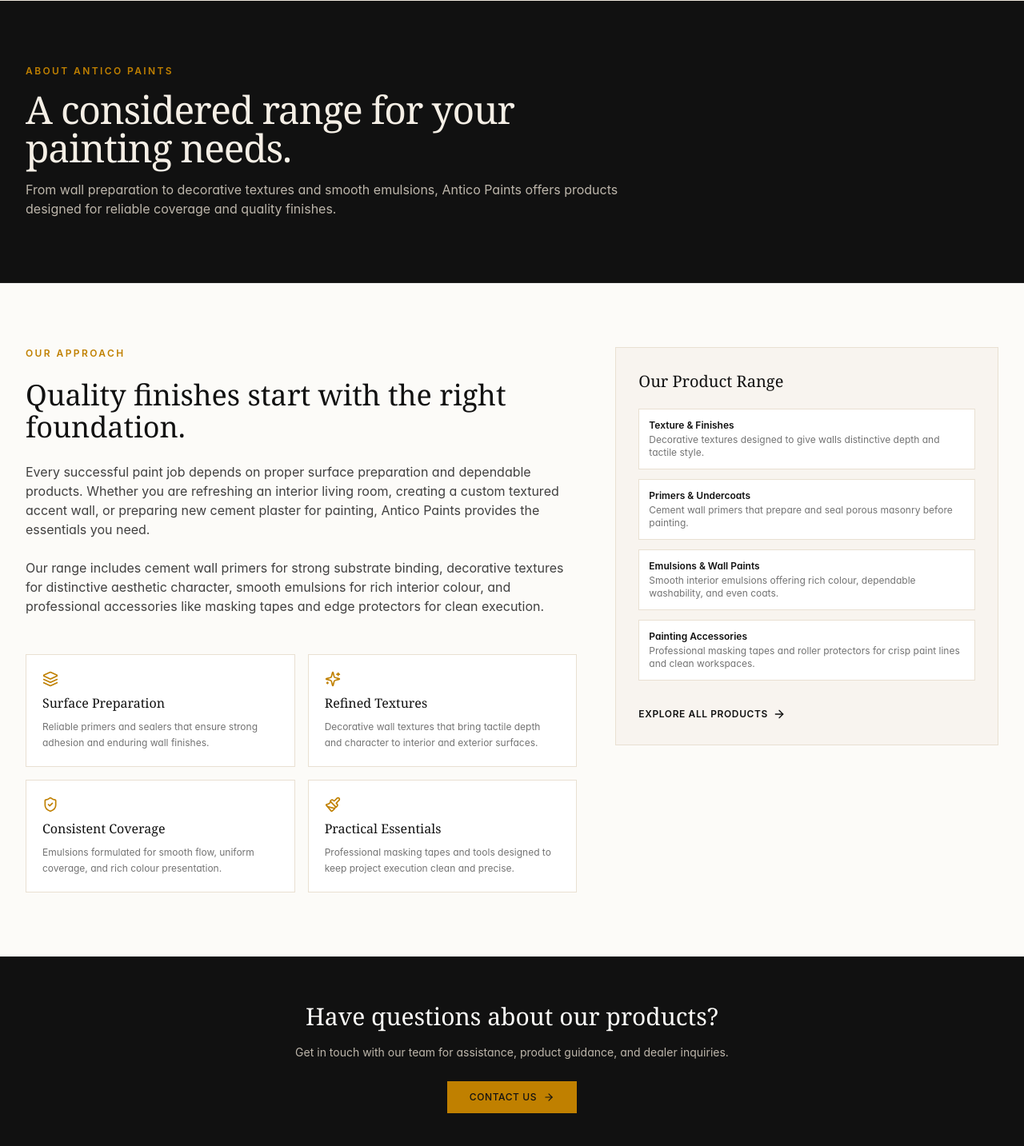
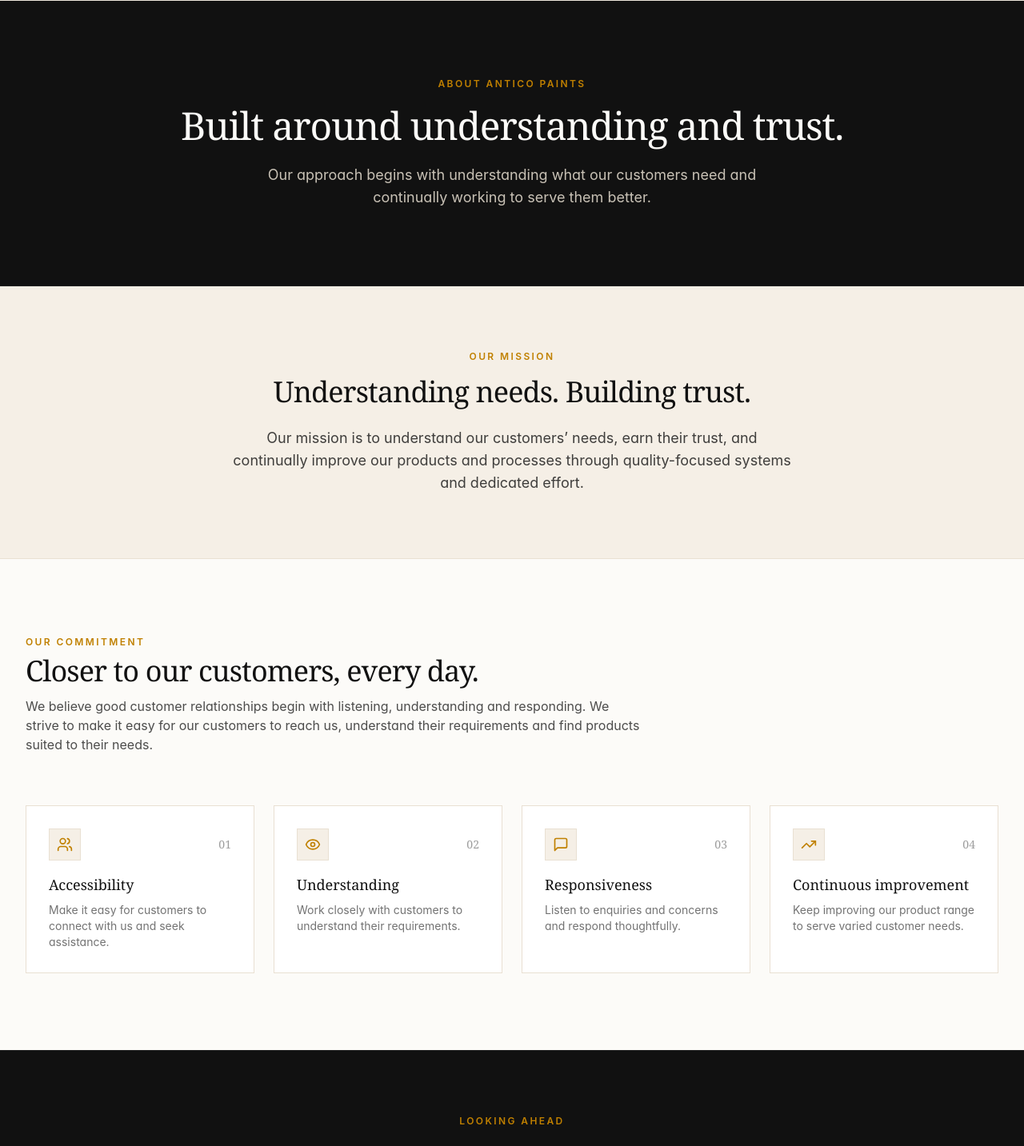
Before and after one commit to Pranshu012/AnticoPaints, a Next.js app: page /about in a window 1280 px wide. Shown: the part 80-1513 px from the top of the page at 80% size. Built offline with nearby package versions, Linux system fonts and the light colour scheme.

Commit message:
Add professional About Us page and homepage mission section

```diff
--- a/src/app/about/page.tsx
+++ b/src/app/about/page.tsx
@@ -1,167 +1,127 @@
 import React from "react";
 import type { Metadata } from "next";
 import Link from "next/link";
-import { ArrowRight, ShieldCheck, Sparkles, Layers, Paintbrush } from "lucide-react";
+import { ArrowRight, Users, Eye, MessageSquare, TrendingUp } from "lucide-react";
+import { aboutPageData } from "@/data/company";
 
 export const metadata: Metadata = {
   title: "About Us | Antico Paints",
   description:
-    "Learn about Antico Paints: our range of wall finishes, primers, emulsions and painting essentials.",
+    "Learn about Antico Paints: our mission, customer commitment, and dedication to understanding needs and building trust.",
 };
 
-const VALUES = [
-  {
-    icon: Layers,
-    title: "Surface Preparation",
-    description: "Reliable primers and sealers that ensure strong adhesion and enduring wall finishes.",
-  },
-  {
-    icon: Sparkles,
-    title: "Refined Textures",
-    description: "Decorative wall textures that bring tactile depth and character to interior and exterior surfaces.",
-  },
-  {
-    icon: ShieldCheck,
-    title: "Consistent Coverage",
-    description: "Emulsions formulated for smooth flow, uniform coverage, and rich colour presentation.",
-  },
-  {
-    icon: Paintbrush,
-    title: "Practical Essentials",
-    description: "Professional masking tapes and tools designed to keep project execution clean and precise.",
-  },
-];
+const PRINCIPLE_ICONS = {
+  accessibility: Users,
+  understanding: Eye,
+  responsiveness: MessageSquare,
+  "continuous-improvement": TrendingUp,
+};
 
 export default function AboutPage() {
+  const { intro, mission, commitment, closing } = aboutPageData;
+
   return (
     <div className="bg-brand-offwhite min-h-screen">
-      {/* Hero Header */}
-      <section className="bg-brand-black text-brand-offwhite py-14 sm:py-20 border-b border-brand-charcoal">
-        <div className="max-w-7xl mx-auto px-4 sm:px-6 lg:px-8">
-          <div className="max-w-3xl space-y-4">
+      {/* 1. Page Introduction */}
+      <section className="bg-brand-black text-brand-offwhite py-16 sm:py-20 lg:py-24 border-b border-brand-charcoal">
+        <div className="max-w-4xl mx-auto px-4 sm:px-6 lg:px-8 text-center space-y-5">
           <span className="text-xs uppercase tracking-[0.2em] font-sans font-semibold text-brand-gold block">
-              ABOUT ANTICO PAINTS
+            {intro.eyebrow}
           </span>
-            <h1 className="font-serif text-3xl sm:text-5xl text-brand-beige-light tracking-tight">
-              A considered range for your painting needs.
+          <h1 className="font-serif text-3xl sm:text-4xl md:text-5xl text-brand-offwhite tracking-tight leading-[1.15]">
+            {intro.heading}
           </h1>
-            <p className="text-sm sm:text-base text-brand-beige/80 leading-relaxed font-sans">
-              From wall preparation to decorative textures and smooth emulsions, Antico Paints offers products designed for reliable coverage and quality finishes.
+          <p className="text-base sm:text-lg text-brand-beige/85 max-w-2xl mx-auto font-sans leading-relaxed pt-1">
+            {intro.description}
+          </p>
+        </div>
+      </section>
+
+      {/* 2. Our Mission */}
+      <section className="py-16 sm:py-20 bg-[#F5EFE6] border-b border-brand-beige">
+        <div className="max-w-3xl mx-auto px-4 sm:px-6 lg:px-8 text-center space-y-4">
+          <span className="text-xs uppercase tracking-[0.2em] font-sans font-semibold text-brand-gold block">
+            OUR MISSION
+          </span>
+          <h2 className="font-serif text-2xl sm:text-3xl lg:text-4xl text-brand-black tracking-tight leading-snug">
+            {mission.heading}
+          </h2>
+          <p className="text-base sm:text-lg text-brand-black/80 font-sans leading-relaxed pt-2">
+            {mission.content}
+          </p>
+        </div>
+      </section>
+
+      {/* 3. Our Commitment to Customers */}
+      <section className="py-16 sm:py-24 max-w-7xl mx-auto px-4 sm:px-6 lg:px-8">
+        <div className="max-w-3xl mb-12 sm:mb-16">
+          <span className="text-xs uppercase tracking-[0.2em] font-sans font-semibold text-brand-gold block mb-2">
+            OUR COMMITMENT
+          </span>
+          <h2 className="font-serif text-2xl sm:text-3xl lg:text-4xl text-brand-black tracking-tight">
+            {commitment.heading}
+          </h2>
+          <p className="text-sm sm:text-base text-brand-black/75 font-sans mt-3 leading-relaxed">
+            {commitment.introduction}
+          </p>
+        </div>
+
+        {/* 4 Consistency Principles Cards: 1 col on mobile, 2 col on tablet, 4 col on desktop */}
+        <div className="grid grid-cols-1 md:grid-cols-2 lg:grid-cols-4 gap-6">
+          {commitment.principles.map((principle, index) => {
+            const Icon =
+              PRINCIPLE_ICONS[principle.id as keyof typeof PRINCIPLE_ICONS] || Users;
+            const stepNumber = `0${index + 1}`;
+
+            return (
+              <div
+                key={principle.id}
+                className="bg-white border border-brand-beige p-6 sm:p-7 flex flex-col justify-between shadow-xs hover:border-brand-gold/60 transition-colors"
+              >
+                <div className="space-y-4">
+                  <div className="flex items-center justify-between">
+                    <div className="w-10 h-10 rounded-xs bg-[#F5EFE6] border border-brand-beige flex items-center justify-center text-brand-gold">
+                      <Icon className="w-5 h-5" />
+                    </div>
+                    <span className="font-serif text-sm text-brand-muted/70">
+                      {stepNumber}
+                    </span>
+                  </div>
+
+                  <div>
+                    <h3 className="font-serif text-lg font-medium text-brand-black">
+                      {principle.title}
+                    </h3>
+                    <p className="text-xs sm:text-sm text-brand-muted font-sans mt-2 leading-relaxed">
+                      {principle.description}
                     </p>
                   </div>
                 </div>
-      </section>
-
-      {/* Main Narrative */}
-      <section className="py-16 sm:py-20 max-w-7xl mx-auto px-4 sm:px-6 lg:px-8">
-        <div className="grid grid-cols-1 lg:grid-cols-12 gap-12 items-start">
-
-          {/* Left Column: Mission & Story */}
-          <div className="lg:col-span-7 space-y-6">
-            <span className="text-xs uppercase tracking-[0.2em] text-brand-gold font-semibold block">
-              OUR APPROACH
-            </span>
-            <h2 className="font-serif text-2xl sm:text-3xl lg:text-4xl text-brand-black leading-snug">
-              Quality finishes start with the right foundation.
-            </h2>
-
-            <p className="text-sm sm:text-base text-brand-black/80 leading-relaxed">
-              Every successful paint job depends on proper surface preparation and dependable products. Whether you are refreshing an interior living room, creating a custom textured accent wall, or preparing new cement plaster for painting, Antico Paints provides the essentials you need.
-            </p>
-
-            <p className="text-sm sm:text-base text-brand-black/80 leading-relaxed">
-              Our range includes cement wall primers for strong substrate binding, decorative textures for distinctive aesthetic character, smooth emulsions for rich interior colour, and professional accessories like masking tapes and edge protectors for clean execution.
-            </p>
-
-            {/* Core Pillars Grid */}
-            <div className="grid grid-cols-1 sm:grid-cols-2 gap-4 pt-6">
-              {VALUES.map((val, idx) => {
-                const Icon = val.icon;
-                return (
-                  <div key={idx} className="p-5 bg-white border border-brand-beige shadow-xs space-y-2">
-                    <Icon className="w-5 h-5 text-brand-gold" />
-                    <h3 className="font-serif text-base text-brand-black">{val.title}</h3>
-                    <p className="text-xs text-brand-muted leading-relaxed">{val.description}</p>
               </div>
             );
           })}
         </div>
-          </div>
-
-          {/* Right Column: Clean Product Overview Card */}
-          <div className="lg:col-span-5 space-y-6">
-            <div className="bg-brand-beige/25 border border-brand-beige p-7 shadow-xs space-y-5">
-              <h3 className="font-serif text-xl text-brand-black">Our Product Range</h3>
-
-              <ul className="space-y-3 text-xs font-sans text-brand-black/80">
-                <li className="p-3 bg-white border border-brand-beige">
-                  <span className="font-semibold block text-brand-black mb-0.5">
-                    Texture &amp; Finishes
-                  </span>
-                  <p className="text-brand-muted">
-                    Decorative textures designed to give walls distinctive depth and tactile style.
-                  </p>
-                </li>
-
-                <li className="p-3 bg-white border border-brand-beige">
-                  <span className="font-semibold block text-brand-black mb-0.5">
-                    Primers &amp; Undercoats
-                  </span>
-                  <p className="text-brand-muted">
-                    Cement wall primers that prepare and seal porous masonry before painting.
-                  </p>
-                </li>
-
-                <li className="p-3 bg-white border border-brand-beige">
-                  <span className="font-semibold block text-brand-black mb-0.5">
-                    Emulsions &amp; Wall Paints
-                  </span>
-                  <p className="text-brand-muted">
-                    Smooth interior emulsions offering rich colour, dependable washability, and even coats.
-                  </p>
-                </li>
-
-                <li className="p-3 bg-white border border-brand-beige">
-                  <span className="font-semibold block text-brand-black mb-0.5">
-                    Painting Accessories
-                  </span>
-                  <p className="text-brand-muted">
-                    Professional masking tapes and roller protectors for crisp paint lines and clean workspaces.
-                  </p>
-                </li>
-              </ul>
-
-              <div className="pt-2">
-                <Link
-                  href="/products/"
-                  className="inline-flex items-center gap-1.5 text-xs uppercase tracking-wider font-semibold text-brand-black hover:text-brand-gold transition-colors"
-                >
-                  <span>Explore All Products</span>
-                  <ArrowRight className="w-4 h-4" />
-                </Link>
-              </div>
-            </div>
-          </div>
-
-        </div>
       </section>
 
-      {/* Contact Prompt */}
-      <section className="bg-brand-black text-brand-offwhite py-14 border-t border-brand-charcoal">
-        <div className="max-w-4xl mx-auto px-4 sm:px-6 lg:px-8 text-center space-y-4">
-          <h2 className="font-serif text-2xl sm:text-3xl text-brand-offwhite">
-            Have questions about our products?
+      {/* 4. Closing Section */}
+      <section className="bg-brand-black text-brand-offwhite py-16 sm:py-20 border-t border-brand-charcoal">
+        <div className="max-w-3xl mx-auto px-4 sm:px-6 lg:px-8 text-center space-y-5">
+          <span className="text-xs uppercase tracking-[0.2em] font-sans font-semibold text-brand-gold block">
+            LOOKING AHEAD
+          </span>
+          <h2 className="font-serif text-2xl sm:text-3xl lg:text-4xl text-brand-offwhite tracking-tight">
+            {closing.heading}
           </h2>
-          <p className="text-sm text-brand-beige/80 max-w-xl mx-auto leading-relaxed">
-            Get in touch with our team for assistance, product guidance, and dealer inquiries.
+          <p className="text-sm sm:text-base text-brand-beige/80 font-sans leading-relaxed max-w-2xl mx-auto">
+            {closing.content}
           </p>
-          <div className="pt-2">
+          <div className="pt-3">
             <Link
-              href="/contact/"
-              className="inline-flex items-center justify-center gap-2 px-7 py-3 bg-brand-gold text-brand-black hover:bg-brand-gold-light transition-colors text-xs uppercase tracking-wider font-medium"
+              href={closing.buttonLink}
+              className="inline-flex items-center justify-center gap-2 px-8 py-3.5 bg-brand-gold text-brand-black hover:bg-brand-gold-light transition-colors text-sm font-sans font-medium tracking-wide"
             >
-              <span>Contact Us</span>
-              <ArrowRight className="w-3.5 h-3.5" />
+              <span>{closing.buttonText}</span>
+              <ArrowRight className="w-4 h-4" />
             </Link>
           </div>
         </div>
--- a/src/app/page.tsx
+++ b/src/app/page.tsx
@@ -2,7 +2,7 @@
 import type { Metadata } from "next";
 import { SimpleHero } from "@/components/home/SimpleHero";
 import { SimpleCategoryGrid } from "@/components/home/SimpleCategoryGrid";
-import { SimpleAboutSection } from "@/components/home/SimpleAboutSection";
+import { HomeMissionSection } from "@/components/home/HomeMissionSection";
 import { SimpleContactCTA } from "@/components/home/SimpleContactCTA";
 
 export const metadata: Metadata = {
@@ -20,8 +20,8 @@
       {/* Section B: Product Categories */}
       <SimpleCategoryGrid />
 
-      {/* Section C: Simple About Section */}
-      <SimpleAboutSection />
+      {/* Section C: Mission Statement / What We Believe */}
+      <HomeMissionSection />
 
       {/* Section D: Contact CTA */}
       <SimpleContactCTA />
--- /dev/null
+++ b/src/components/home/HomeMissionSection.tsx
@@ -0,0 +1,42 @@
+import React from "react";
+import Link from "next/link";
+import { ArrowRight } from "lucide-react";
+import { homeMissionData } from "@/data/company";
+
+export function HomeMissionSection() {
+  const { eyebrow, heading, content, linkText, linkHref } = homeMissionData;
+
+  return (
+    <section className="bg-[#F5EFE6] py-12 sm:py-16 border-b border-brand-beige">
+      <div className="max-w-3xl mx-auto px-4 sm:px-6 lg:px-8 text-center space-y-4">
+
+        {/* Eyebrow */}
+        <span className="text-xs uppercase tracking-[0.2em] font-sans font-semibold text-brand-gold block">
+          {eyebrow}
+        </span>
+
+        {/* Heading */}
+        <h2 className="font-serif text-2xl sm:text-3xl lg:text-3xl text-brand-black tracking-tight leading-snug">
+          {heading}
+        </h2>
+
+        {/* Mission Statement Copy */}
+        <p className="text-sm sm:text-base text-brand-black/80 max-w-xl mx-auto font-sans leading-relaxed">
+          {content}
+        </p>
+
+        {/* Compact About Us Link */}
+        <div className="pt-2">
+          <Link
+            href={linkHref}
+            className="group inline-flex items-center gap-1.5 text-xs uppercase tracking-wider font-semibold text-brand-black hover:text-brand-gold transition-colors py-1"
+          >
+            <span>{linkText}</span>
+            <ArrowRight className="w-3.5 h-3.5 transition-transform duration-200 group-hover:translate-x-1" />
+          </Link>
+        </div>
+
+      </div>
+    </section>
+  );
+}
--- a/src/components/home/SimpleAboutSection.tsx
+++ b/src/components/home/SimpleAboutSection.tsx
@@ -1,39 +1 @@
-import React from "react";
-import Link from "next/link";
-import { ArrowRight } from "lucide-react";
-
-export function SimpleAboutSection() {
-  return (
-    <section className="bg-[#F5EFE6] py-16 sm:py-20 lg:py-24 border-b border-brand-beige">
-      <div className="max-w-4xl mx-auto px-4 sm:px-6 lg:px-8 text-center space-y-6">
-
-        {/* Eyebrow */}
-        <span className="text-xs uppercase tracking-[0.2em] font-sans font-semibold text-brand-gold block">
-          ABOUT ANTICO PAINTS
-        </span>
-
-        {/* Heading */}
-        <h2 className="font-serif text-2xl sm:text-3xl lg:text-4xl text-brand-black tracking-tight leading-snug">
-          A considered range for your painting needs.
-        </h2>
-
-        {/* Supporting Copy */}
-        <p className="text-base sm:text-lg text-brand-black/75 max-w-2xl mx-auto font-sans leading-relaxed">
-          From wall preparation to finishing touches, discover our range of textures, primers, emulsions and painting accessories.
-        </p>
-
-        {/* Action Button */}
-        <div className="pt-4">
-          <Link
-            href="/products/"
-            className="inline-flex items-center justify-center gap-2 px-8 py-3.5 bg-brand-black text-brand-offwhite hover:bg-brand-gold hover:text-brand-black transition-colors text-sm font-sans font-medium tracking-wide shadow-sm"
-          >
-            <span>Discover Our Products</span>
-            <ArrowRight className="w-4 h-4" />
-          </Link>
-        </div>
-
-      </div>
-    </section>
-  );
-}
+export { HomeMissionSection as SimpleAboutSection } from "./HomeMissionSection";
--- a/src/data/company.ts
+++ b/src/data/company.ts
@@ -1,28 +1,28 @@
-import { CompanyInfo, Catalogue } from "@/types";
+import { CompanyInfo, Catalogue, AboutContent, HomeMissionContent } from "@/types";
 
 export const companyData: CompanyInfo = {
   brandName: "Antico Paints",
   legalEntityPlaceholder: "[Placeholder: Commercial Paint Manufacturing Co. Ltd.]",
   establishedPlaceholder: "[Placeholder: Year Established / Founding Timeline]",
-  tagline: "Architectural Precision. Timeless Formulation.",
+  tagline: "The right finish for your walls.",
   missionStatement:
-    "Engineered for architects, commercial specifiers, and discerning interior designers. Antico Paints formulates high-solids emulsions, high-durability exterior systems, and artisan architectural textures designed to withstand demanding environmental conditions.",
+    "Our mission is to understand our customers’ needs, earn their trust, and continually improve our products and processes through quality-focused systems and dedicated effort.",
   values: [
     {
-      title: "Pigment Density & Purity",
-      description: "Formulated with micronised minerals and lightfast pigments to achieve deep optical opacity and balanced surface reflectance across natural and artificial illumination."
+      title: "Accessibility",
+      description: "Make it easy for customers to connect with us and seek assistance."
     },
     {
-      title: "Commercial Durability",
-      description: "Developed to meet rigorous commercial scrubbing, wet-abrasion resistance, and exterior weathering thresholds required by large-scale specifications."
+      title: "Understanding",
+      description: "Work closely with customers to understand their requirements."
     },
     {
-      title: "Environmental Responsibility",
-      description: "Low-VOC formulations engineered with minimal solvent emissions, prioritising interior air quality and sustainable architectural standards [Placeholder: Green certification status pending client data]."
+      title: "Responsiveness",
+      description: "Listen to enquiries and concerns and respond thoughtfully."
     },
     {
-      title: "Architectural Advisory",
-      description: "Direct technical specification assistance, substrate compatibility audits, and custom batch colour formulation for commercial contracts."
+      title: "Continuous Improvement",
+      description: "Keep improving our product range to serve varied customer needs."
     }
   ],
   specificationsNotice: "Technical datasheets, VOC metrics, dry film thicknesses (DFT), and test certificates are provided for project evaluation. Final system guarantees require official technical site sign-off.",
@@ -35,6 +35,64 @@
   },
   complianceNotice: "[Placeholder: ISO 9001, ISO 14001, ASTM test standards, and Regional VOC compliance certificates to be inserted upon verification]"
 };
+
+export const aboutPageData: AboutContent = {
+  intro: {
+    eyebrow: "ABOUT ANTICO PAINTS",
+    heading: "Built around understanding and trust.",
+    description:
+      "Our approach begins with understanding what our customers need and continually working to serve them better.",
+  },
+  mission: {
+    heading: "Understanding needs. Building trust.",
+    content:
+      "Our mission is to understand our customers’ needs, earn their trust, and continually improve our products and processes through quality-focused systems and dedicated effort.",
+  },
+  commitment: {
+    heading: "Closer to our customers, every day.",
+    introduction:
+      "We believe good customer relationships begin with listening, understanding and responding. We strive to make it easy for our customers to reach us, understand their requirements and find products suited to their needs.",
+    principles: [
+      {
+        id: "accessibility",
+        title: "Accessibility",
+        description: "Make it easy for customers to connect with us and seek assistance.",
+      },
+      {
+        id: "understanding",
+        title: "Understanding",
+        description: "Work closely with customers to understand their requirements.",
+      },
+      {
+        id: "responsiveness",
+        title: "Responsiveness",
+        description: "Listen to enquiries and concerns and respond thoughtfully.",
+      },
+      {
+        id: "continuous-improvement",
+        title: "Continuous improvement",
+        description: "Keep improving our product range to serve varied customer needs.",
+      },
+    ],
+  },
+  closing: {
+    heading: "Always working to serve you better.",
+    content:
+      "We continually work to improve and expand our product range in line with the varied requirements of our customers.",
+    buttonText: "Explore Our Products",
+    buttonLink: "/products/",
+  },
+};
+
+export const homeMissionData: HomeMissionContent = {
+  eyebrow: "WHAT WE BELIEVE",
+  heading: "Built around understanding and trust.",
+  content:
+    "Our mission is to understand our customers’ needs, earn their trust and continually improve our products and processes.",
+  linkText: "About Us",
+  linkHref: "/about/",
+};
+
 
 export const cataloguesData: Catalogue[] = [
   {
```
Also changed, not shown: src/types/index.ts (+37 -0 lines). Lines whose indentation alone changed are shown as unchanged.
